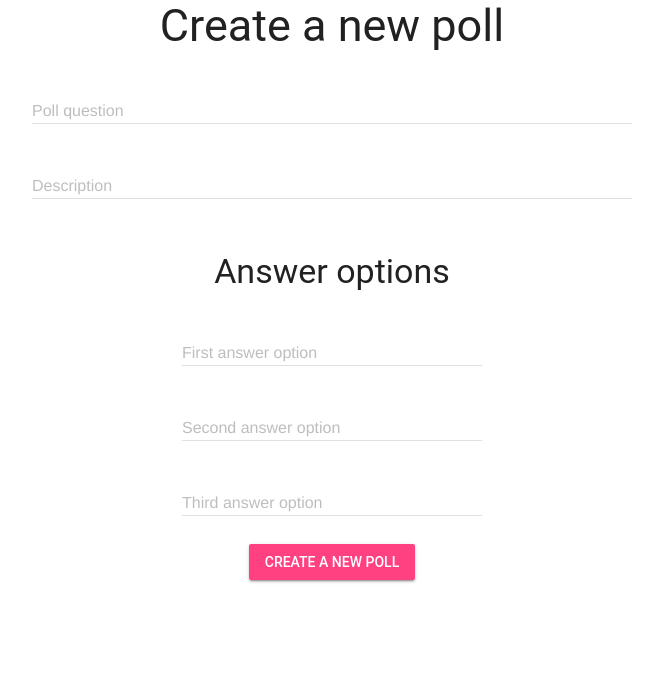
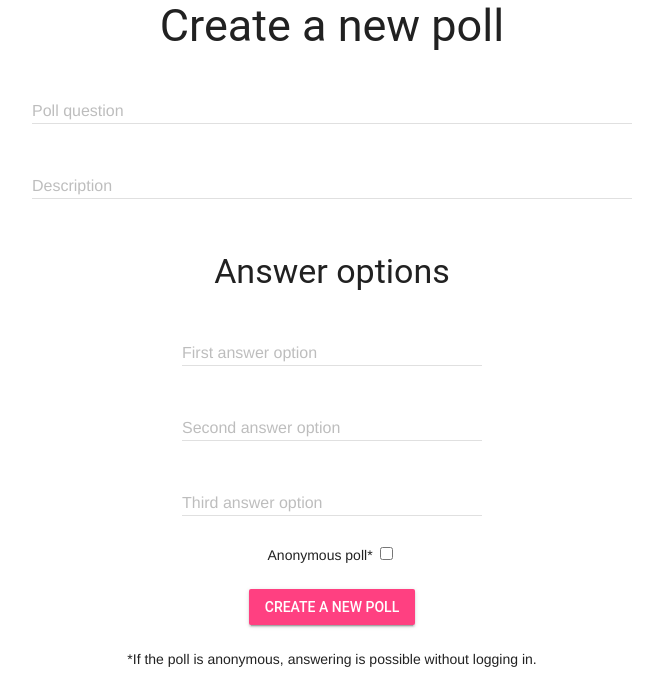
Before and after one commit to sallamarieini/PollingApp, a Flask app: page /polls/new in a window 1280 px wide. Shown: the part 116-800 px from the top of the page, without its empty margins (308-971 px from the left). Run offline with Flask 2, Linux system fonts and the light colour scheme; a user stored in the database is signed in; tables that the repository leaves empty hold one stand-in row (values such as "Sample post").

Commit message:
A poll can require login for voting

```diff
--- a/application/polls/forms.py
+++ b/application/polls/forms.py
@@ -1,5 +1,5 @@
 from flask_wtf import FlaskForm
-from wtforms import StringField, SubmitField, validators, SelectField
+from wtforms import StringField, SubmitField, validators, BooleanField
 
 
 class PollForm(FlaskForm):
@@ -8,6 +8,7 @@ class PollForm(FlaskForm):
     option1 = StringField("First answer option", [validators.Length(min=1)])
     option2 = StringField("Second answer option", [validators.Length(min=1)])
     option3 = StringField("Third answer option", [validators.Length(min=1)])
+    anonymous = BooleanField("Anonymous poll")
     submit = SubmitField("Submit")
 
     class Meta:
--- a/application/polls/models.py
+++ b/application/polls/models.py
@@ -27,6 +27,7 @@ class Poll(db.Model):
     id = db.Column(db.Integer, primary_key=True)
     question = db.Column(db.String, nullable=False)
     description = db.Column(db.String)
+    anonymous = db.Column(db.Boolean, nullable=False)
     created_date = db.Column(db.DateTime, default=db.func.current_timestamp())
     onupdate = db.func.current_timestamp()
 
@@ -41,9 +42,10 @@ class Poll(db.Model):
     #                                       backref=db.backref('answered', lazy='dynamic'))
     polls_user_answered = db.relationship("UsersAnswered", backref='poll', lazy=True)
 
-    def __init__(self, question, description, creator_id):
+    def __init__(self, question, description, anonymous, creator_id):
         self.question = question
         self.description = description
+        self.anonymous = anonymous
         self.creator_id = creator_id
 
 
--- a/application/polls/views.py
+++ b/application/polls/views.py
@@ -31,7 +31,8 @@ def polls_create():
         return render_template("polls/new.html", form=form)
 
     pquestion = request.form.get("question")
-    p = Poll(request.form.get("question"), request.form.get("description"), current_user.id)
+    p = Poll(request.form.get("question"), request.form.get("description"), form.anonymous.data,
+             current_user.id)
 
     db.session().add(p)
     db.session().commit()
@@ -122,14 +123,15 @@ def single_poll(poll_id):
     for o in options:
         optionlist.append(o.option)
 
-    already_answered = UsersAnswered.query.get(poll.id)
-    already_answered_notify = None
-    if not already_answered:
-        return render_template("polls/single_poll.html", poll=poll, optionlist=optionlist, error=already_answered_notify)
+    # voting only once while logged in does NOT work
+    # now a poll can only be voted once if any logged in user votes on it (other users can't vote)
+    already_answered_list = UsersAnswered.query.filter_by(poll_id=poll_id).first()
 
-    already_answered_notify = "You have already answered to this poll!"
+    if not already_answered_list:
+        return render_template("polls/single_poll.html", poll=poll, optionlist=optionlist, error=None)
 
-    return render_template("polls/single_poll.html", poll=poll, optionlist=optionlist, error=already_answered_notify)
+    return render_template("polls/single_poll.html", poll=poll, optionlist=optionlist,
+                           error="lol")
 
 
 @app.route("/polls/delete/<poll_id>", methods=["POST"])
--- a/application/templates/polls/new.html
+++ b/application/templates/polls/new.html
@@ -85,9 +85,22 @@
             </td>
         </tr>
         <tr>
-            <td colspan="2">
-                <input type="submit" value="Create a new poll" class="mdl-button mdl-js-button mdl-button--raised mdl-js-ripple-effect mdl-button--accent"/>
+            <td>
+                {{ form.anonymous.label }}*
+                {{ form.anonymous }}
             </td>
         </tr>
+        <tr>
+            <td colspan="2">
+                <input type="submit" value="Create a new poll" style="margin-bottom: 20px; margin-top: 20px"
+                       class="mdl-button mdl-js-button mdl-button--raised mdl-js-ripple-effect mdl-button--accent"/>
+            </td>
+        </tr>
+        <tr>
+            <td>
+                *If the poll is anonymous, answering is possible without logging in.
+            </td>
+        </tr>
+    </table>
 </form>
 {% endblock %}
```
Also changed, not shown: application/templates/polls/single_poll.html (+22 -1 lines), application/static/stylesheets/style.css (line endings or trailing spaces). Lines whose indentation alone changed are shown as unchanged.
